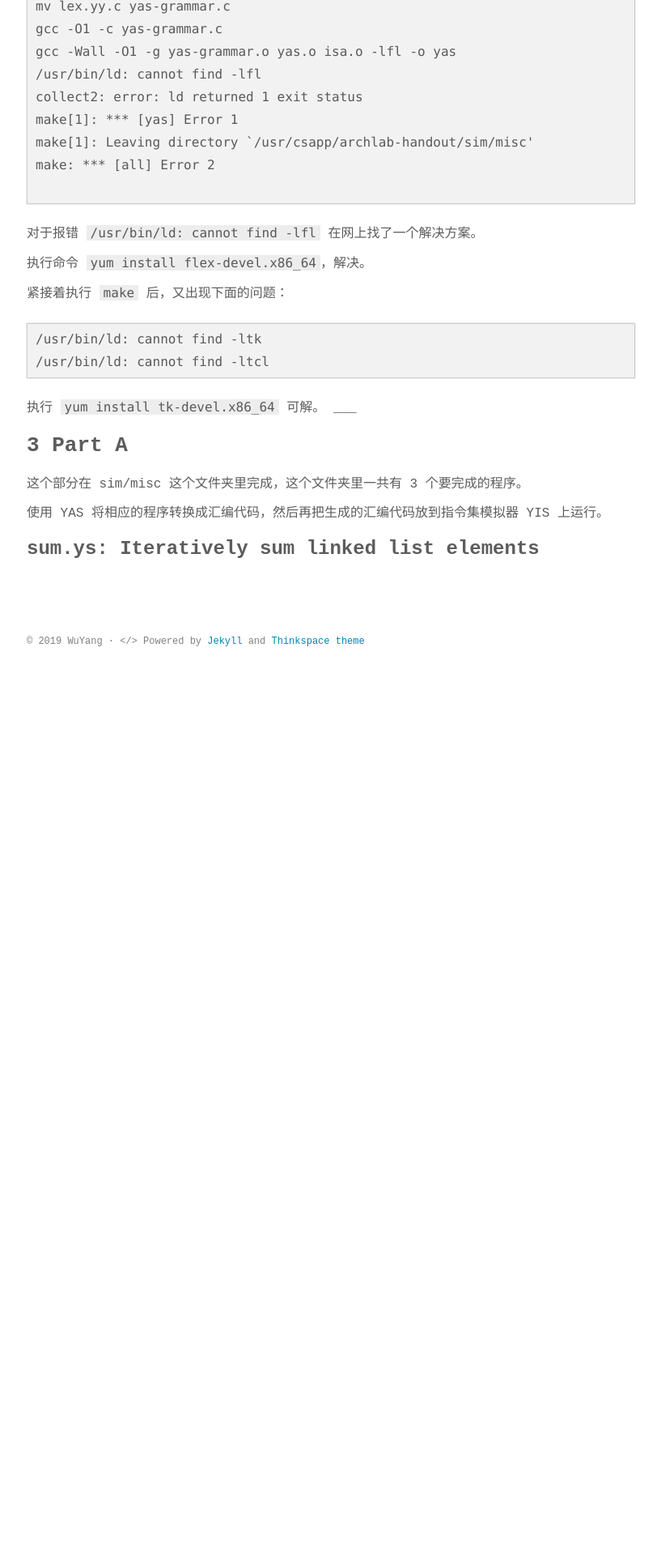
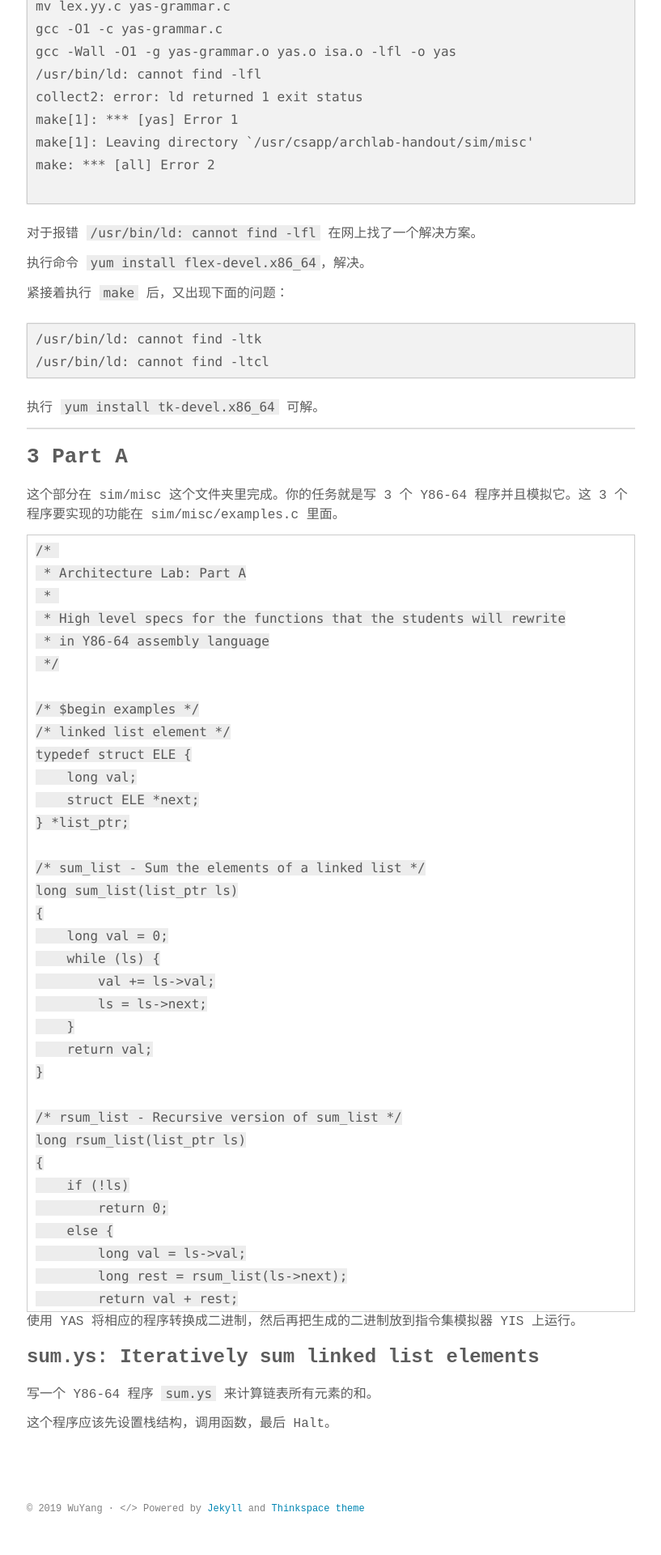
Before and after one commit to drivebyer/old-blog-theme, a Jekyll site: the page built from _posts/2019-01-20-深入理解计算机系统-Architecture-Lab-实验报告.md, in a window 1280 px wide. Shown: the part 1119-3039 px from the top of the page at 81% size, without its empty margins (231-1048 px from the left). Built offline with Jekyll 4.4.1, drawn with Linux system fonts in a browser that asks for light colours; some web fonts are replaced; before the commit the page ends 1968 px from its top, so only the background shows below that; some of the changed text lies outside the part shown.

Commit message:
Update 2019-01-20-深入理解计算机系统-Architecture-Lab-实验报告.md

````diff
--- a/_posts/2019-01-20-深入理解计算机系统-Architecture-Lab-实验报告.md
+++ b/_posts/2019-01-20-深入理解计算机系统-Architecture-Lab-实验报告.md
@@ -67,12 +67,71 @@ make: *** [all] Error 2
 ```
 
 执行 `yum install tk-devel.x86_64` 可解。
+
 ___
 
 ## 3 Part A
 
-这个部分在 sim/misc 这个文件夹里完成，这个文件夹里一共有 3 个要完成的程序。
+这个部分在 sim/misc 这个文件夹里完成。你的任务就是写 3 个 Y86-64 程序并且模拟它。这 3 个程序要实现的功能在 sim/misc/examples.c 里面。
 
-使用 YAS 将相应的程序转换成汇编代码，然后再把生成的汇编代码放到指令集模拟器 YIS 上运行。
+```C
+/*
+ * Architecture Lab: Part A
+ *
+ * High level specs for the functions that the students will rewrite
+ * in Y86-64 assembly language
+ */
+
+/* $begin examples */
+/* linked list element */
+typedef struct ELE {
+    long val;
+    struct ELE *next;
+} *list_ptr;
+
+/* sum_list - Sum the elements of a linked list */
+long sum_list(list_ptr ls)
+{
+    long val = 0;
+    while (ls) {
+        val += ls->val;
+        ls = ls->next;
+    }
+    return val;
+}
+
+/* rsum_list - Recursive version of sum_list */
+long rsum_list(list_ptr ls)
+{
+    if (!ls)
+        return 0;
+    else {
+        long val = ls->val;
+        long rest = rsum_list(ls->next);
+        return val + rest;
+    }
+}
+
+/* copy_block - Copy src to dest and return xor checksum of src */
+long copy_block(long *src, long *dest, long len)
+{
+    long result = 0;
+    while (len > 0) {
+        long val = *src++;
+        *dest++ = val;
+        result ^= val;
+        len--;
+    }
+    return result;
+}
+/* $end examples */
+
+```
+
+使用 YAS 将相应的程序转换成二进制，然后再把生成的二进制放到指令集模拟器 YIS 上运行。
 
 ### sum.ys: Iteratively sum linked list elements
+
+写一个 Y86-64 程序 `sum.ys` 来计算链表所有元素的和。
+
+这个程序应该先设置栈结构，调用函数，最后 Halt。
````
